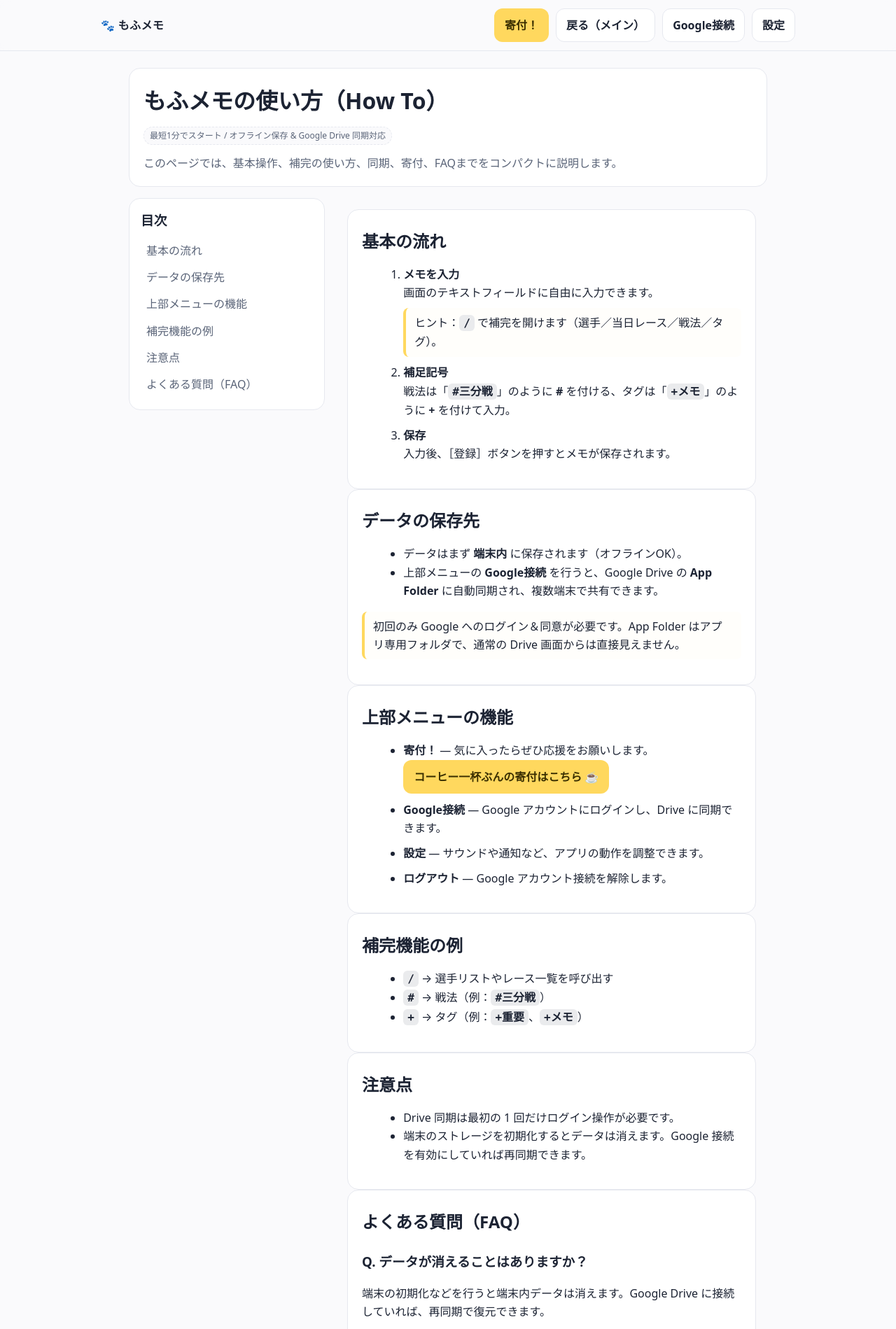
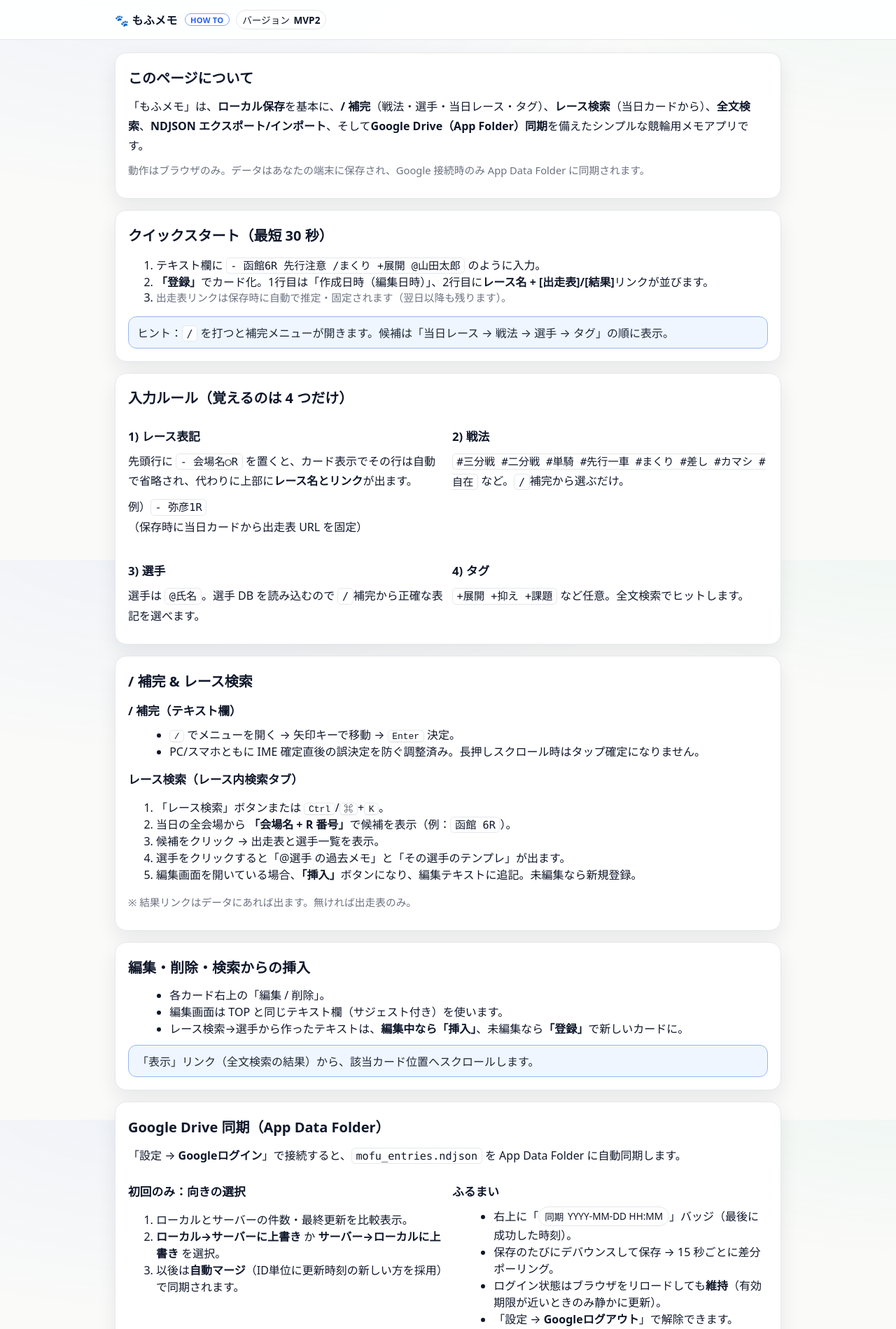
Before and after one commit to keirinjingle/keirin-links, a plain HTML site: page howto.html in a window 1280 px wide. Shown: the top 1899 px of the page at 70% size. Drawn offline with Linux system fonts and the light colour scheme.

Commit message:
Update howto.html

```diff
--- a/howto.html
+++ b/howto.html
@@ -3,195 +3,249 @@
 <head>
 <meta charset="utf-8" />
 <meta name="viewport" content="width=device-width, initial-scale=1" />
-  <title>もふメモ | How To</title>
-  <meta name="description" content="もふメモの使い方（How To）。基本操作、補完、同期、寄付、FAQ。" />
+<title>もふメモ | 使い方（HOW TO）</title>
+<meta name="description" content="もふメモの使い方。/ 補完・レース検索・編集・エクスポート/インポート・Google Drive 同期まで。" />
 <style>
 :root{
-      --bg:#0b0c0f;        /* dark bg */
-      --card:#12141a;      /* dark card */
-      --ink:#e6e8ee;       /* text */
-      --muted:#a9b0bf;     /* subtext */
-      --accent:#ffd85e;    /* brand yellow */
-      --accent-ink:#3a2f00;
-      --border:#1e2230;
-      --ok:#28c76f;
-      --warn:#ff9f43;
-    }
-    @media (prefers-color-scheme: light){
-      :root{
-        --bg:#fafafc;
-        --card:#ffffff;
-        --ink:#1c2333;
-        --muted:#5a6478;
-        --border:#e6e8ef;
-        --accent:#ffd85e;
-        --accent-ink:#3a2f00;
-      }
+  --bg:#fafaf9; --card:#ffffff; --fg:#0f172a; --muted:#6b7280; --line:#e5e7eb;
+  --brand:#2563eb; --brand-weak:#eff6ff; --ok:#10b981; --warn:#f59e0b; --danger:#ef4444;
+  --radius:16px; --shadow:0 12px 28px rgba(15,23,42,.08);
 }
 *{box-sizing:border-box}
 html,body{height:100%}
 body{
-      margin:0; background:var(--bg); color:var(--ink);
-      font:16px/1.65 system-ui, -apple-system, "Segoe UI", Roboto, "Noto Sans JP", Helvetica, Arial, "Apple Color Emoji", "Segoe UI Emoji";
+  margin:0; font-family:ui-sans-serif,system-ui,-apple-system,Segoe UI,Roboto,"Hiragino Kaku Gothic ProN","Noto Sans JP",sans-serif;
+  color:var(--fg);
+  background:
+    radial-gradient(1200px 600px at 20% -10%, rgba(37,99,235,.06), transparent 60%),
+    radial-gradient(900px 500px at 100% -10%, rgba(16,185,129,.06), transparent 55%),
+    var(--bg);
 }
-    a{color:inherit}
-    .container{max-width:960px;margin:0 auto;padding:24px}
+a{ color:var(--brand); text-decoration:none }
+a:hover{ text-decoration:underline }
 header{
-      position:sticky; top:0; z-index:10; backdrop-filter:saturate(180%) blur(8px);
-      background:color-mix(in oklab, var(--bg) 85%, transparent);
-      border-bottom:1px solid var(--border);
+  position:sticky; top:0; z-index:10; backdrop-filter: saturate(120%) blur(8px);
+  background:color-mix(in oklab, var(--card) 92%, transparent);
+  border-bottom:1px solid var(--line);
 }
-    .nav{
-      display:flex; align-items:center; gap:10px; padding:12px 16px; max-width:1024px; margin:0 auto;
+.hbar{ max-width:980px; margin:0 auto; padding:14px 14px; display:flex; gap:.6rem; align-items:center; flex-wrap:wrap }
+.title{ font-weight:800; letter-spacing:.2px; display:flex; align-items:center; gap:.4rem }
+.title small{
+  font-size:.7rem; color:var(--brand);
+  border:1px solid color-mix(in oklab, var(--brand) 50%, var(--line));
+  border-radius:999px; padding:.05rem .45rem; margin-left:.25rem
 }
-    .brand{font-weight:800; letter-spacing:.02em;}
-    .spacer{flex:1}
-    .btn{
-      appearance:none; border:1px solid var(--border); background:var(--card); color:var(--ink);
-      padding:10px 14px; border-radius:12px; cursor:pointer; text-decoration:none; font-weight:600; display:inline-flex; align-items:center; gap:.5em;
+main{ max-width:980px; margin:18px auto 56px; padding:0 14px; display:grid; gap:16px }
+.card{
+  background:var(--card); border:1px solid var(--line); border-radius:var(--radius); box-shadow:var(--shadow);
+  padding:18px
 }
-    .btn:hover{border-color:color-mix(in oklab, var(--border), var(--ink) 20%)}
-    .btn-accent{background:var(--accent); color:var(--accent-ink); border-color:transparent}
-    .btn-accent:hover{filter:brightness(0.98)}
-    main{padding:16px}
-    .hero{background:var(--card); border:1px solid var(--border); border-radius:16px; padding:20px; display:flex; gap:20px; align-items:center}
-    .hero h1{margin:0 0 8px}
-    .chip{display:inline-block; background:var(--bg); color:var(--muted); border:1px dashed var(--border); padding:2px 8px; border-radius:999px; font-size:12px}
-    .grid{display:grid; grid-template-columns:1fr; gap:16px}
-    @media (min-width:900px){.grid{grid-template-columns: 280px 1fr}}
-    .toc{background:var(--card); border:1px solid var(--border); border-radius:16px; padding:16px; position:sticky; top:84px}
-    .toc h3{margin-top:0}
-    .toc a{display:block; padding:6px 8px; border-radius:8px; color:var(--muted); text-decoration:none}
-    .toc a:hover{background:color-mix(in oklab, var(--card), var(--ink) 8%); color:var(--ink)}
-    section{background:var(--card); border:1px solid var(--border); border-radius:16px; padding:20px}
-    h2{margin:.2em 0 .6em;}
-    h3{margin:1.2em 0 .4em}
-    ul,ol{margin:0 0 1em 1.2em}
-    .note{border-left:4px solid var(--accent); padding:8px 12px; background:color-mix(in oklab, var(--card), var(--accent) 3%); border-radius:8px}
-    .warn{border-left:4px solid var(--warn); background:color-mix(in oklab, var(--card), var(--warn) 6%)}
-    code.kbd{font-family:ui-monospace, SFMono-Regular, Menlo, Consolas, monospace; background:color-mix(in oklab, var(--card), var(--ink) 8%); padding:2px 6px; border-radius:6px; font-weight:700}
-    footer{color:var(--muted); text-align:center; padding:24px}
+h2{ font-size:1.25rem; margin:.1rem 0 .8rem }
+h3{ font-size:1.05rem; margin:1.0rem 0 .6rem }
+p{ line-height:1.75; margin:.55rem 0 }
+ul{ margin:.4rem 0 .8rem 1.2rem }
+code, .kbd{
+  font-family:ui-monospace,Menlo,monospace; background:color-mix(in oklab, var(--card) 88%, transparent);
+  border:1px solid var(--line); border-radius:.35rem; padding:.1rem .35rem; font-size:.95em
+}
+.badge{ display:inline-flex; gap:.35rem; align-items:center; padding:.2rem .5rem; border:1px solid var(--line); border-radius:999px; background:var(--card); font-size:.85rem }
+.ok{ color:var(--ok) } .warn{ color:var(--warn) } .danger{ color:var(--danger) }
+.grid{ display:grid; gap:12px }
+.cols-2{ grid-template-columns:repeat(2,minmax(0,1fr)) }
+.hr{ height:1px; background:var(--line); margin:12px 0 }
+.tip{ background:var(--brand-weak); border:1px solid color-mix(in oklab, var(--brand) 40%, var(--line)); border-radius:12px; padding:10px 12px; color:#1f2937 }
+.small{ color:var(--muted); font-size:.92rem }
+kbd.k{ border:1px solid var(--line); background:#fff; padding:.05rem .35rem; border-radius:.3rem; box-shadow:inset 0 -1px 0 #eee }
+@media (max-width:860px){ .cols-2{ grid-template-columns:1fr } }
 </style>
 </head>
 <body>
 <header>
-    <nav class="nav" role="navigation" aria-label="もふメモ メインナビ">
-      <div class="brand">🐾 もふメモ</div>
-      <span class="spacer"></span>
-      <!-- リンクはサイト構成に合わせて適宜編集してください -->
-      <a class="btn btn-accent" href="https://keirinjingle.github.io/keirin-links/donation.html" target="_blank" rel="noopener">寄付！</a>
-      <a class="btn" href="index.html">戻る（メイン）</a>
-      <a class="btn" href="#google-connect">Google接続</a>
-      <a class="btn" href="#settings">設定</a>
-    </nav>
+  <div class="hbar">
+    <div class="title">🐾 もふメモ <small>HOW TO</small></div>
+    <span class="badge">バージョン <strong>MVP2</strong></span>
+  </div>
 </header>
 
-  <div class="container">
-    <div class="hero" role="region" aria-label="もふメモの紹介">
-      <div style="flex:1">
-        <h1>もふメモの使い方（How To）</h1>
-        <div class="chip">最短1分でスタート / オフライン保存 &amp; Google Drive 同期対応</div>
-        <p style="margin:.8em 0 0; color:var(--muted)">このページでは、基本操作、補完の使い方、同期、寄付、FAQまでをコンパクトに説明します。</p>
+<main>
+  <!-- 概要 -->
+  <section class="card">
+    <h2>このページについて</h2>
+    <p>
+      「もふメモ」は、<strong>ローカル保存</strong>を基本に、<strong>/ 補完</strong>（戦法・選手・当日レース・タグ）、<strong>レース検索</strong>（当日カードから）、<strong>全文検索</strong>、<strong>NDJSON エクスポート/インポート</strong>、そして<strong>Google Drive（App Folder）同期</strong>を備えたシンプルな競輪用メモアプリです。
+    </p>
+    <p class="small">動作はブラウザのみ。データはあなたの端末に保存され、Google 接続時のみ App Data Folder に同期されます。</p>
+  </section>
+
+  <!-- クイックスタート -->
+  <section class="card">
+    <h2>クイックスタート（最短 30 秒）</h2>
+    <ol>
+      <li>テキスト欄に <code>- 函館6R 先行注意 /まくり +展開 @山田太郎</code> のように入力。</li>
+      <li><strong>「登録」</strong>でカード化。1行目は「作成日時（編集日時）」、2行目に<strong>レース名 + [出走表]/[結果]</strong>リンクが並びます。</li>
+      <li><span class="small">出走表リンクは保存時に自動で推定・固定されます（翌日以降も残ります）。</span></li>
+    </ol>
+    <div class="tip">ヒント：<code>/</code> を打つと補完メニューが開きます。候補は「当日レース → 戦法 → 選手 → タグ」の順に表示。</div>
+  </section>
+
+  <!-- 入力ルール -->
+  <section class="card">
+    <h2>入力ルール（覚えるのは 4 つだけ）</h2>
+    <div class="grid cols-2">
+      <div>
+        <h3>1) レース表記</h3>
+        <p>先頭行に <code>- 会場名◯R</code> を置くと、カード表示でその行は自動で省略され、代わりに上部に<strong>レース名とリンク</strong>が出ます。</p>
+        <p>例）<code>- 弥彦1R</code>（保存時に当日カードから出走表 URL を固定）</p>
+      </div>
+      <div>
+        <h3>2) 戦法</h3>
+        <p><code>#三分戦 #二分戦 #単騎 #先行一車 #まくり #差し #カマシ #自在</code> など。<code>/</code>補完から選ぶだけ。</p>
+      </div>
+      <div>
+        <h3>3) 選手</h3>
+        <p>選手は <code>@氏名</code>。選手 DB を読み込むので <code>/</code>補完から正確な表記を選べます。</p>
+      </div>
+      <div>
+        <h3>4) タグ</h3>
+        <p><code>+展開 +抑え +課題</code> など任意。全文検索でヒットします。</p>
       </div>
     </div>
-
-    <div class="grid" style="margin-top:16px">
-      <aside>
-        <div class="toc" aria-label="目次">
-          <h3>目次</h3>
-          <a href="#flow">基本の流れ</a>
-          <a href="#storage">データの保存先</a>
-          <a href="#menu">上部メニューの機能</a>
-          <a href="#completion">補完機能の例</a>
-          <a href="#notes">注意点</a>
-          <a href="#faq">よくある質問（FAQ）</a>
-        </div>
-      </aside>
-
-      <main>
-        <section id="flow" aria-labelledby="flow-heading">
-          <h2 id="flow-heading">基本の流れ</h2>
-          <ol>
-            <li>
-              <strong>メモを入力</strong><br>
-              画面のテキストフィールドに自由に入力できます。
-              <div class="note" style="margin-top:8px">
-                ヒント：<code class="kbd">/</code> で補完を開けます（選手／当日レース／戦法／タグ）。
-              </div>
-            </li>
-            <li style="margin-top:0.6em">
-              <strong>補足記号</strong><br>
-              戦法は「<code class="kbd">#三分戦</code>」のように <strong>#</strong> を付ける、タグは「<code class="kbd">+メモ</code>」のように <strong>+</strong> を付けて入力。
-            </li>
-            <li style="margin-top:0.6em">
-              <strong>保存</strong><br>
-              入力後、［登録］ボタンを押すとメモが保存されます。
-            </li>
-          </ol>
   </section>
 
-        <section id="storage" aria-labelledby="storage-heading">
-          <h2 id="storage-heading">データの保存先</h2>
+  <!-- 補完とレース検索 -->
+  <section class="card">
+    <h2>/ 補完 & レース検索</h2>
+    <h3>/ 補完（テキスト欄）</h3>
     <ul>
-            <li>データはまず <strong>端末内</strong> に保存されます（オフラインOK）。</li>
-            <li>上部メニューの <strong>Google接続</strong> を行うと、Google Drive の <strong>App Folder</strong> に自動同期され、複数端末で共有できます。</li>
+      <li><kbd class="k">/</kbd> でメニューを開く → 矢印キーで移動 → <kbd class="k">Enter</kbd> 決定。</li>
+      <li>PC/スマホともに IME 確定直後の誤決定を防ぐ調整済み。長押しスクロール時はタップ確定になりません。</li>
     </ul>
-          <p class="note" id="google-connect" style="margin-top:8px">初回のみ Google へのログイン＆同意が必要です。App Folder はアプリ専用フォルダで、通常の Drive 画面からは直接見えません。</p>
+    <h3>レース検索（<strong>レース内検索</strong>タブ）</h3>
+    <ol>
+      <li>「レース検索」ボタンまたは <kbd class="k">Ctrl</kbd>/<kbd class="k">⌘</kbd>+<kbd class="k">K</kbd>。</li>
+      <li>当日の全会場から <strong>「会場名 + R 番号」</strong>で候補を表示（例：<code>函館 6R</code>）。</li>
+      <li>候補をクリック → 出走表と選手一覧を表示。</li>
+      <li>選手をクリックすると「@選手 の過去メモ」と「その選手のテンプレ」が出ます。</li>
+      <li>編集画面を開いている場合、<strong>「挿入」</strong>ボタンになり、編集テキストに追記。未編集なら新規登録。</li>
+    </ol>
+    <p class="small">※ 結果リンクはデータにあれば出ます。無ければ出走表のみ。</p>
   </section>
 
-        <section id="menu" aria-labelledby="menu-heading">
-          <h2 id="menu-heading">上部メニューの機能</h2>
+  <!-- 編集・削除・挿入 -->
+  <section class="card">
+    <h2>編集・削除・検索からの挿入</h2>
     <ul>
-            <li>
-              <strong>寄付！</strong> — 気に入ったらぜひ応援をお願いします。<br>
-              <a class="btn btn-accent" href="https://keirinjingle.github.io/keirin-links/donation.html" target="_blank" rel="noopener">コーヒー一杯ぶんの寄付はこちら ☕</a>
-            </li>
-            <li style="margin-top:.6em"><strong>Google接続</strong> — Google アカウントにログインし、Drive に同期できます。</li>
-            <li style="margin-top:.6em" id="settings"><strong>設定</strong> — サウンドや通知など、アプリの動作を調整できます。</li>
-            <li style="margin-top:.6em"><strong>ログアウト</strong> — Google アカウント接続を解除します。</li>
+      <li>各カード右上の「編集 / 削除」。</li>
+      <li>編集画面は TOP と同じテキスト欄（サジェスト付き）を使います。</li>
+      <li>レース検索→選手から作ったテキストは、<strong>編集中なら「挿入」</strong>、未編集なら<strong>「登録」</strong>で新しいカードに。</li>
+    </ul>
+    <div class="tip">「表示」リンク（全文検索の結果）から、該当カード位置へスクロールします。</div>
+  </section>
+
+  <!-- 同期 -->
+  <section class="card">
+    <h2>Google Drive 同期（App Data Folder）</h2>
+    <p>「設定 → <strong>Googleログイン</strong>」で接続すると、<code>mofu_entries.ndjson</code> を App Data Folder に自動同期します。</p>
+    <div class="grid cols-2">
+      <div>
+        <h3>初回のみ：向きの選択</h3>
+        <ol>
+          <li>ローカルとサーバーの件数・最終更新を比較表示。</li>
+          <li><strong>ローカル→サーバーに上書き</strong> か <strong>サーバー→ローカルに上書き</strong> を選択。</li>
+          <li>以後は<strong>自動マージ</strong>（ID単位に更新時刻の新しい方を採用）で同期されます。</li>
+        </ol>
+      </div>
+      <div>
+        <h3>ふるまい</h3>
+        <ul>
+          <li>右上に「<span class="badge">同期 <span>YYYY-MM-DD HH:MM</span></span>」バッジ（最後に成功した時刻）。</li>
+          <li>保存のたびにデバウンスして保存 → 15 秒ごとに差分ポーリング。</li>
+          <li>ログイン状態はブラウザをリロードしても<strong>維持</strong>（有効期限が近いときのみ静かに更新）。</li>
+          <li>「設定 → <strong>Googleログアウト</strong>」で解除できます。</li>
+        </ul>
+      </div>
+    </div>
+    <div class="hr"></div>
+    <p class="small">※ App Data Folder は通常のマイドライブ一覧には出ません。アプリ専用の非公開領域です。</p>
+  </section>
+
+  <!-- エクスポート/インポート -->
+  <section class="card">
+    <h2>エクスポート / インポート（NDJSON）</h2>
+    <ul>
+      <li><strong>設定 → エクスポート</strong>：1 行 1 レコードの NDJSON をダウンロード。</li>
+      <li><strong>設定 → インポート</strong>：NDJSON を読み込み。既存 ID はスキップ、新規のみ追加。</li>
+      <li>インポート後は自動で同期対象にも反映されます。</li>
     </ul>
   </section>
 
-        <section id="completion" aria-labelledby="completion-heading">
-          <h2 id="completion-heading">補完機能の例</h2>
+  <!-- 検索 -->
+  <section class="card">
+    <h2>検索</h2>
+    <h3>全文検索</h3>
     <ul>
-            <li><code class="kbd">/</code> → 選手リストやレース一覧を呼び出す</li>
-            <li><code class="kbd">#</code> → 戦法（例：<code class="kbd">#三分戦</code>）</li>
-            <li><code class="kbd">+</code> → タグ（例：<code class="kbd">+重要</code>、<code class="kbd">+メモ</code>）</li>
+      <li><kbd class="k">Ctrl</kbd>/<kbd class="k">⌘</kbd>+<kbd class="k">K</kbd> → <strong>全文検索</strong>タブ。</li>
+      <li>単純な <code>raw.includes</code> です。<code>@氏名</code> や <code>+タグ</code> もヒットします。</li>
+    </ul>
+    <h3>レース内検索</h3>
+    <ul>
+      <li>当日の会場・R番号で候補（最大100）。選手をクリック→過去メモとテンプレ。</li>
     </ul>
   </section>
 
-        <section id="notes" aria-labelledby="notes-heading">
-          <h2 id="notes-heading">注意点</h2>
+  <!-- よくある質問 -->
+  <section class="card">
+    <h2>よくある質問（FAQ）</h2>
+    <h3>Q. 出走表の URL は翌日消えますか？</h3>
+    <p>A. 消えません。保存時に推定された URL を<strong>カードに固定</strong>しており、翌日以降も表示されます。</p>
+
+    <h3>Q. 同期バッジが出ない / 時刻が「—」のまま</h3>
+    <p>A. Google ログイン後に一度でも同期が成功すると時刻が表示されます。初回の<strong>向き選択</strong>を完了してください。</p>
+
+    <h3>Q. ログインを解除したい</h3>
+    <p>A. 右上の「設定 → <strong>Googleログアウト</strong>」。トークンは破棄され、ポーリングも停止します。</p>
+
+    <h3>Q. プライベートモードで保存できない</h3>
+    <p>A. ブラウザの制限で <code>localStorage</code> が使えない場合があります。その際は警告が出ます。通常モードでの利用を推奨します。</p>
+
+    <h3>Q. 選手名の IME 確定で候補をタップしづらい</h3>
+    <p>A. 誤確定を避ける調整は入っていますが、確定直後は一拍おいてタップすると安定します（スマホ）。</p>
+  </section>
+
+  <!-- キーボードショートカット -->
+  <section class="card">
+    <h2>キーボードショートカット</h2>
     <ul>
-            <li>Drive 同期は最初の 1 回だけログイン操作が必要です。</li>
-            <li>端末のストレージを初期化するとデータは消えます。Google 接続を有効にしていれば再同期できます。</li>
+      <li><kbd class="k">/</kbd> … 補完メニューを開く</li>
+      <li><kbd class="k">↑/↓</kbd> + <kbd class="k">Enter</kbd> … 候補の決定</li>
+      <li><kbd class="k">Ctrl</kbd>/<kbd class="k">⌘</kbd> + <kbd class="k">K</kbd> … 検索ダイアログ</li>
     </ul>
   </section>
 
-        <section id="faq" aria-labelledby="faq-heading">
-          <h2 id="faq-heading">よくある質問（FAQ）</h2>
-
-          <h3>Q. データが消えることはありますか？</h3>
-          <p>端末の初期化などを行うと端末内データは消えます。Google Drive に接続していれば、再同期で復元できます。</p>
-
-          <h3>Q. 複数端末で使えますか？</h3>
-          <p>Google 接続を有効にすれば、同一アカウントで共有可能です。</p>
-
-          <h3>Q. メモは誰かに見られますか？</h3>
-          <p>保存先は自分の端末と Google Drive の専用フォルダのみです（共有設定を行わない限り第三者からは見えません）。</p>
+  <!-- 表示仕様のメモ -->
+  <section class="card">
+    <h2>カード表示の仕様</h2>
+    <ul>
+      <li>1行目：<strong>投稿時刻（編集時刻）</strong>を JST 表示（例：<code>2025-10-07 19:35（編集 2025-10-07 19:40）</code>）。</li>
+      <li>2行目：<strong>レース名（例：弥彦1R）＋ [出走表]/[結果]</strong>リンクを右側に。</li>
+      <li>本文：先頭行が <code>- 会場名◯R</code> の場合、その行は表示上のみ省略（保存データは保持）。</li>
+      <li>本文内の URL は自動リンク化。<code>@選手</code> / <code>+タグ</code> クリックで全文検索へジャンプ。</li>
+    </ul>
   </section>
 
-        <section aria-labelledby="footer-note">
-          <h2 id="footer-note">ひとこと</h2>
-          <p>「もふメモ」は、<strong>シンプルに残したいことをすぐ記録できる</strong> メモアプリです。思いつきも、レース情報も、気軽に書き留めてください🐾</p>
+  <!-- セキュリティ & データ -->
+  <section class="card">
+    <h2>データとプライバシー</h2>
+    <ul>
+      <li>ローカル保存が基本。Google 接続時のみ App Data Folder に NDJSON を保存します。</li>
+      <li>App Data Folder は通常のマイドライブに表示されません（アプリだけがアクセス）。</li>
+      <li>同期は ID 単位で<strong>更新時刻の新しい方が勝ち</strong>のマージです。</li>
+    </ul>
+  </section>
+
+  <section class="card small">
+    <p>© 2025 もふメモ / keirinjingle</p>
   </section>
 </main>
-    </div>
-
-    <footer>
-      © 2025 もふメモ / Keirin Jingle
-    </footer>
-  </div>
 </body>
 </html>
```
Lines whose indentation alone changed are shown as unchanged.
